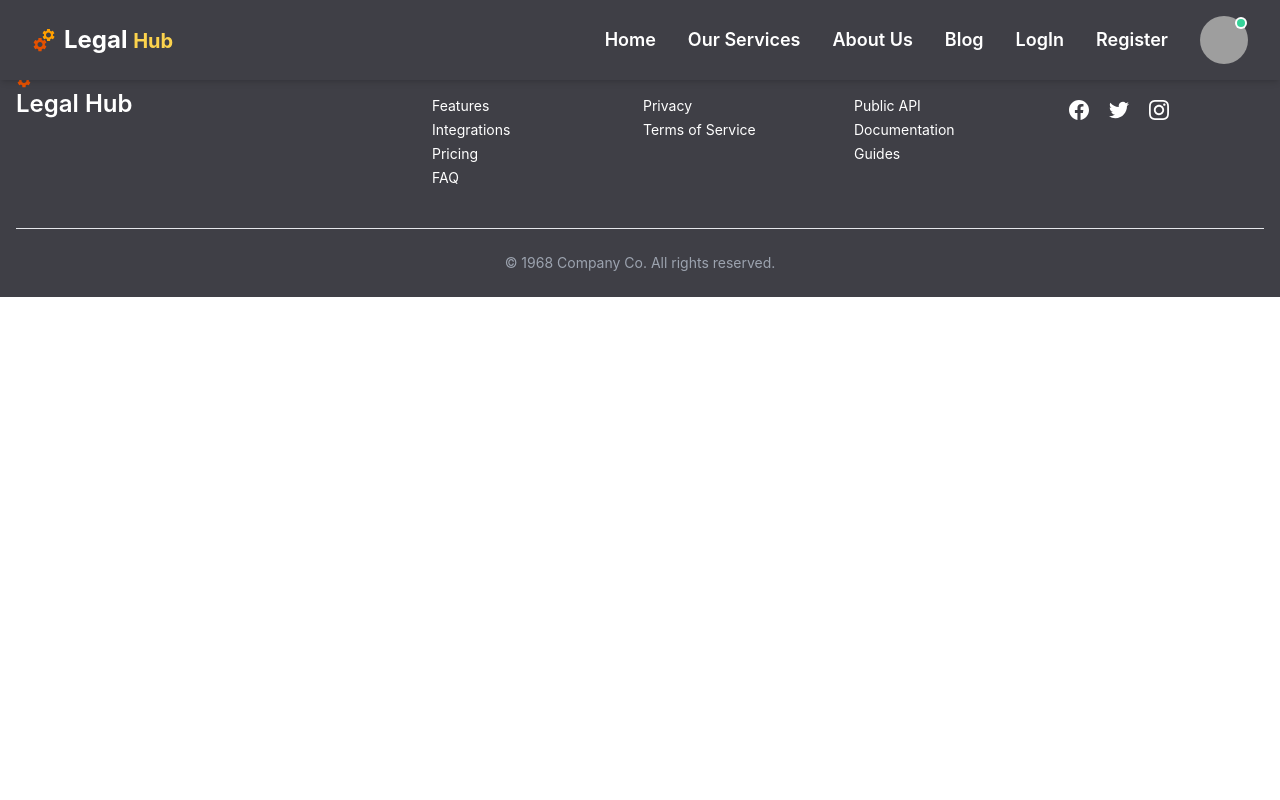
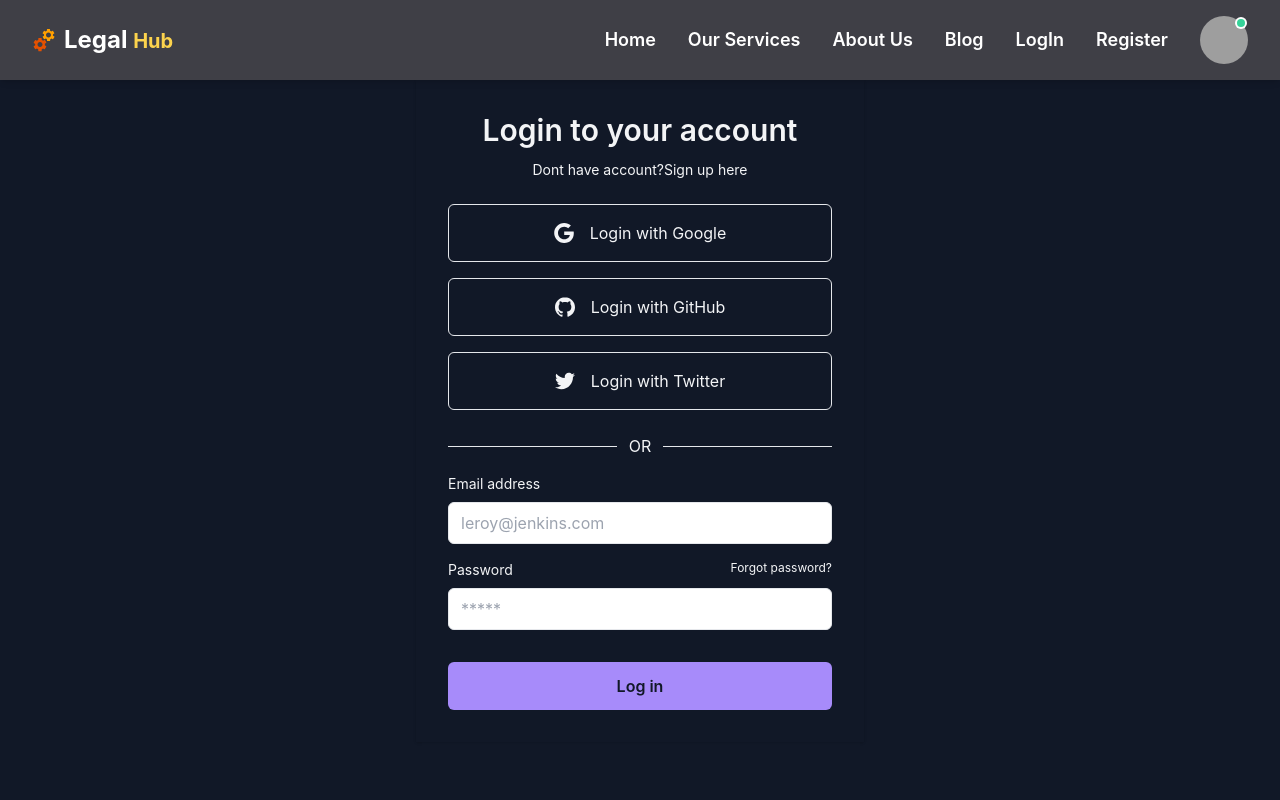
Before and after one commit to tauhid880/Legal_Hub_Client, a React (Create React App) app: page /login in a window 1280 px wide. Shown: the top 800 px of the page. Built offline with nearby package versions, Linux system fonts and the light colour scheme; grey boxes are pictures that could not be loaded.

Commit message:
Login page partially done

```diff
--- a/src/Pages/Login/Login.js
+++ b/src/Pages/Login/Login.js
@@ -1,9 +1,113 @@
 import React from "react";
+import { Link } from "react-router-dom";
 
 const Login = () => {
   return (
-    <div>
-      <h1>This Is Login</h1>
+    <div className="flex justify-center items-center bg-gray-900">
+      <div className="w-full my-20  max-w-md p-4  shadow sm:p-8 bg-gray-900 text-gray-100">
+        <h2 className="mb-3 text-3xl font-semibold text-center ">
+          Login to your account
+        </h2>
+        <p className="text-sm text-center dark:text-gray-400">
+          Dont have account?
+          <Link
+            href="#"
+            rel="noopener noreferrer"
+            className="focus:underline hover:underline"
+          >
+            Sign up here
+          </Link>
+        </p>
+        <div className="my-6 space-y-4">
+          <button
+            aria-label="Login with Google"
+            type="button"
+            className="flex items-center justify-center w-full p-4 space-x-4 border rounded-md focus:ring-2 focus:ring-offset-1 dark:border-gray-400 focus:ring-violet-400"
+          >
+            <svg
+              xmlns="http://www.w3.org/2000/svg"
+              viewBox="0 0 32 32"
+              className="w-5 h-5 fill-current"
+            >
+              <path d="M16.318 13.714v5.484h9.078c-0.37 2.354-2.745 6.901-9.078 6.901-5.458 0-9.917-4.521-9.917-10.099s4.458-10.099 9.917-10.099c3.109 0 5.193 1.318 6.38 2.464l4.339-4.182c-2.786-2.599-6.396-4.182-10.719-4.182-8.844 0-16 7.151-16 16s7.156 16 16 16c9.234 0 15.365-6.49 15.365-15.635 0-1.052-0.115-1.854-0.255-2.651z"></path>
+            </svg>
+            <p>Login with Google</p>
+          </button>
+          <button className="flex items-center justify-center w-full p-4 space-x-4 border rounded-md focus:ring-2 focus:ring-offset-1 dark:border-gray-400 focus:ring-violet-400">
+            <svg
+              xmlns="http://www.w3.org/2000/svg"
+              viewBox="0 0 32 32"
+              className="w-5 h-5 fill-current"
+            >
+              <path d="M16 0.396c-8.839 0-16 7.167-16 16 0 7.073 4.584 13.068 10.937 15.183 0.803 0.151 1.093-0.344 1.093-0.772 0-0.38-0.009-1.385-0.015-2.719-4.453 0.964-5.391-2.151-5.391-2.151-0.729-1.844-1.781-2.339-1.781-2.339-1.448-0.989 0.115-0.968 0.115-0.968 1.604 0.109 2.448 1.645 2.448 1.645 1.427 2.448 3.744 1.74 4.661 1.328 0.14-1.031 0.557-1.74 1.011-2.135-3.552-0.401-7.287-1.776-7.287-7.907 0-1.751 0.62-3.177 1.645-4.297-0.177-0.401-0.719-2.031 0.141-4.235 0 0 1.339-0.427 4.4 1.641 1.281-0.355 2.641-0.532 4-0.541 1.36 0.009 2.719 0.187 4 0.541 3.043-2.068 4.381-1.641 4.381-1.641 0.859 2.204 0.317 3.833 0.161 4.235 1.015 1.12 1.635 2.547 1.635 4.297 0 6.145-3.74 7.5-7.296 7.891 0.556 0.479 1.077 1.464 1.077 2.959 0 2.14-0.020 3.864-0.020 4.385 0 0.416 0.28 0.916 1.104 0.755 6.4-2.093 10.979-8.093 10.979-15.156 0-8.833-7.161-16-16-16z"></path>
+            </svg>
+            <p>Login with GitHub</p>
+          </button>
+          <button
+            aria-label="Login with Twitter"
+            role="button"
+            className="flex items-center justify-center w-full p-4 space-x-4 border rounded-md focus:ring-2 focus:ring-offset-1 dark:border-gray-400 focus:ring-violet-400"
+          >
+            <svg
+              xmlns="http://www.w3.org/2000/svg"
+              viewBox="0 0 32 32"
+              className="w-5 h-5 fill-current"
+            >
+              <path d="M31.937 6.093c-1.177 0.516-2.437 0.871-3.765 1.032 1.355-0.813 2.391-2.099 2.885-3.631-1.271 0.74-2.677 1.276-4.172 1.579-1.192-1.276-2.896-2.079-4.787-2.079-3.625 0-6.563 2.937-6.563 6.557 0 0.521 0.063 1.021 0.172 1.495-5.453-0.255-10.287-2.875-13.52-6.833-0.568 0.964-0.891 2.084-0.891 3.303 0 2.281 1.161 4.281 2.916 5.457-1.073-0.031-2.083-0.328-2.968-0.817v0.079c0 3.181 2.26 5.833 5.26 6.437-0.547 0.145-1.131 0.229-1.724 0.229-0.421 0-0.823-0.041-1.224-0.115 0.844 2.604 3.26 4.5 6.14 4.557-2.239 1.755-5.077 2.801-8.135 2.801-0.521 0-1.041-0.025-1.563-0.088 2.917 1.86 6.36 2.948 10.079 2.948 12.067 0 18.661-9.995 18.661-18.651 0-0.276 0-0.557-0.021-0.839 1.287-0.917 2.401-2.079 3.281-3.396z"></path>
+            </svg>
+            <p>Login with Twitter</p>
+          </button>
+        </div>
+        <div className="flex items-center w-full my-4">
+          <hr className="w-full dark:text-gray-400" />
+          <p className="px-3 dark:text-gray-400">OR</p>
+          <hr className="w-full dark:text-gray-400" />
+        </div>
+        <form
+          novalidate=""
+          action=""
+          className="space-y-8 ng-untouched ng-pristine ng-valid"
+        >
+          <div className="space-y-4">
+            <div className="space-y-2">
+              <label for="email" className="block text-sm">
+                Email address
+              </label>
+              <input
+                type="email"
+                name="email"
+                id="email"
+                placeholder="leroy@jenkins.com"
+                className="w-full px-3 py-2 border rounded-md dark:border-gray-700 dark:bg-gray-900 dark:text-gray-100 focus:dark:border-violet-400"
+              />
+            </div>
+            <div className="space-y-2">
+              <div className="flex justify-between">
+                <label for="password" className="text-sm">
+                  Password
+                </label>
+                <a
+                  rel="noopener noreferrer"
+                  href="#"
+                  className="text-xs hover:underline dark:text-gray-400"
+                >
+                  Forgot password?
+                </a>
+              </div>
+              <input
+                type="password"
+                name="password"
+                id="password"
+                placeholder="*****"
+                className="w-full px-3 py-2 border rounded-md dark:border-gray-700 dark:bg-gray-900 dark:text-gray-100 focus:dark:border-violet-400"
+              />
+            </div>
+          </div>
+          <button className="w-full px-8 py-3 font-semibold rounded-md bg-violet-400 text-gray-900">
+            Log in
+          </button>
+        </form>
+      </div>
     </div>
   );
 };
```
